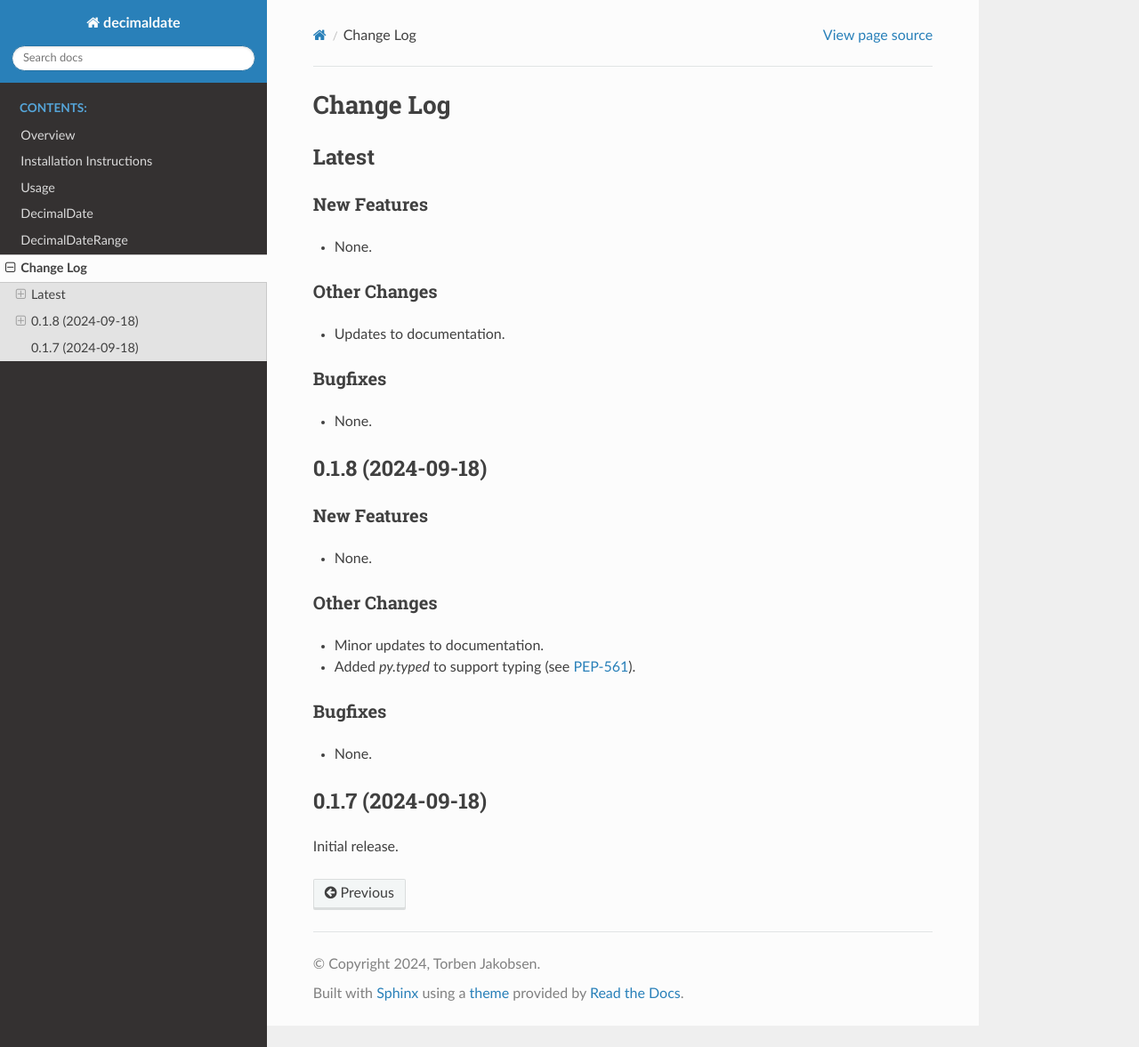
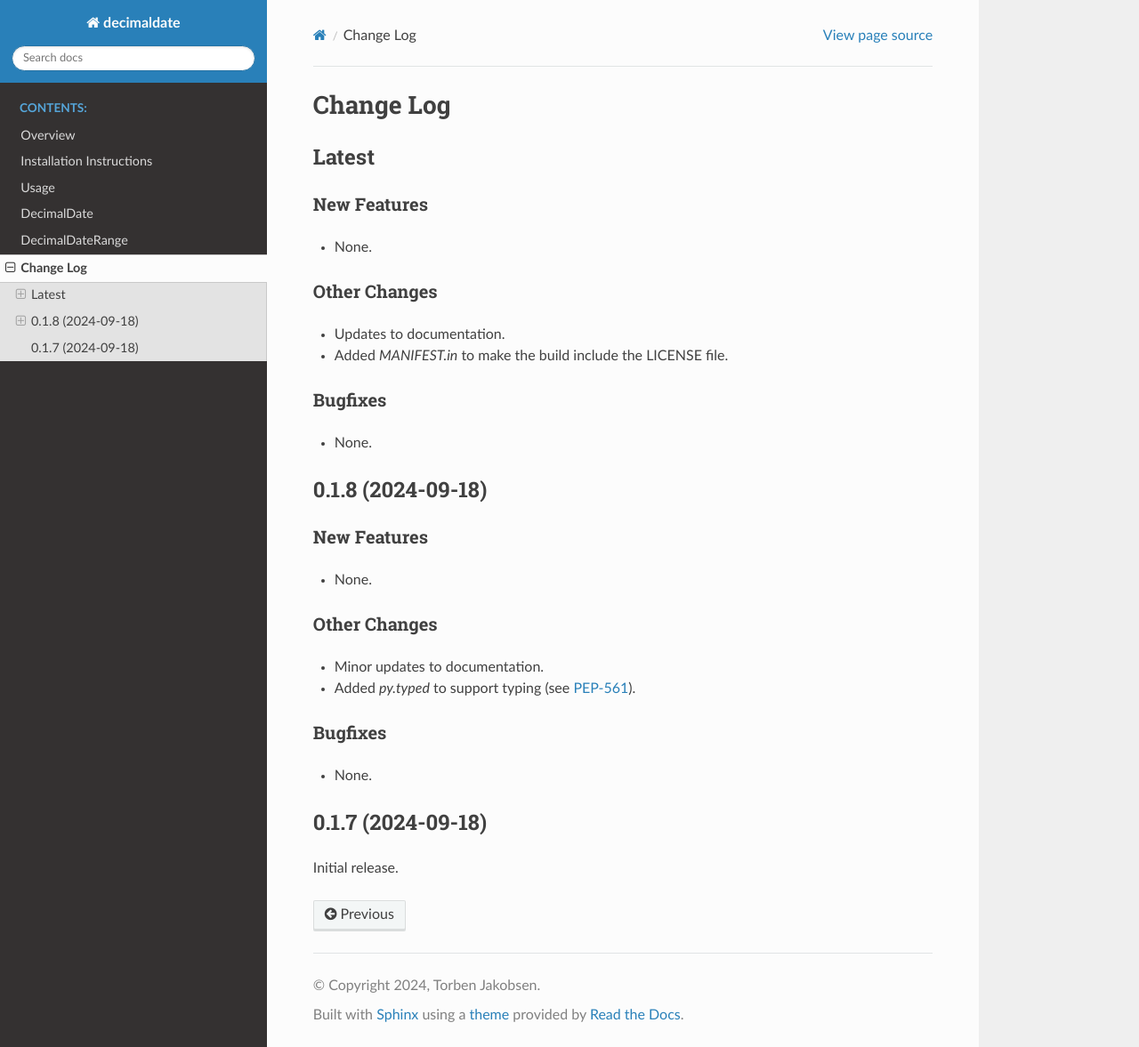
Before and after one commit to TorbenJakobsen/decimaldate, a Sphinx documentation site: the page built from docs/source/changelog.rst, in a window 1280 px wide and 1177 px high. Shown: the whole window at 89% size. Built offline with Sphinx 7.4.7 and the Read the Docs theme 2.0.0, drawn with Linux system fonts in a browser that asks for light colours.

Commit message:
update changelog

```diff
--- a/docs/source/changelog.rst
+++ b/docs/source/changelog.rst
@@ -15,6 +15,7 @@ Other Changes
 -------------
 
 * Updates to documentation.
+* Added `MANIFEST.in` to make the build include the LICENSE file.
 
 Bugfixes
 --------
```
